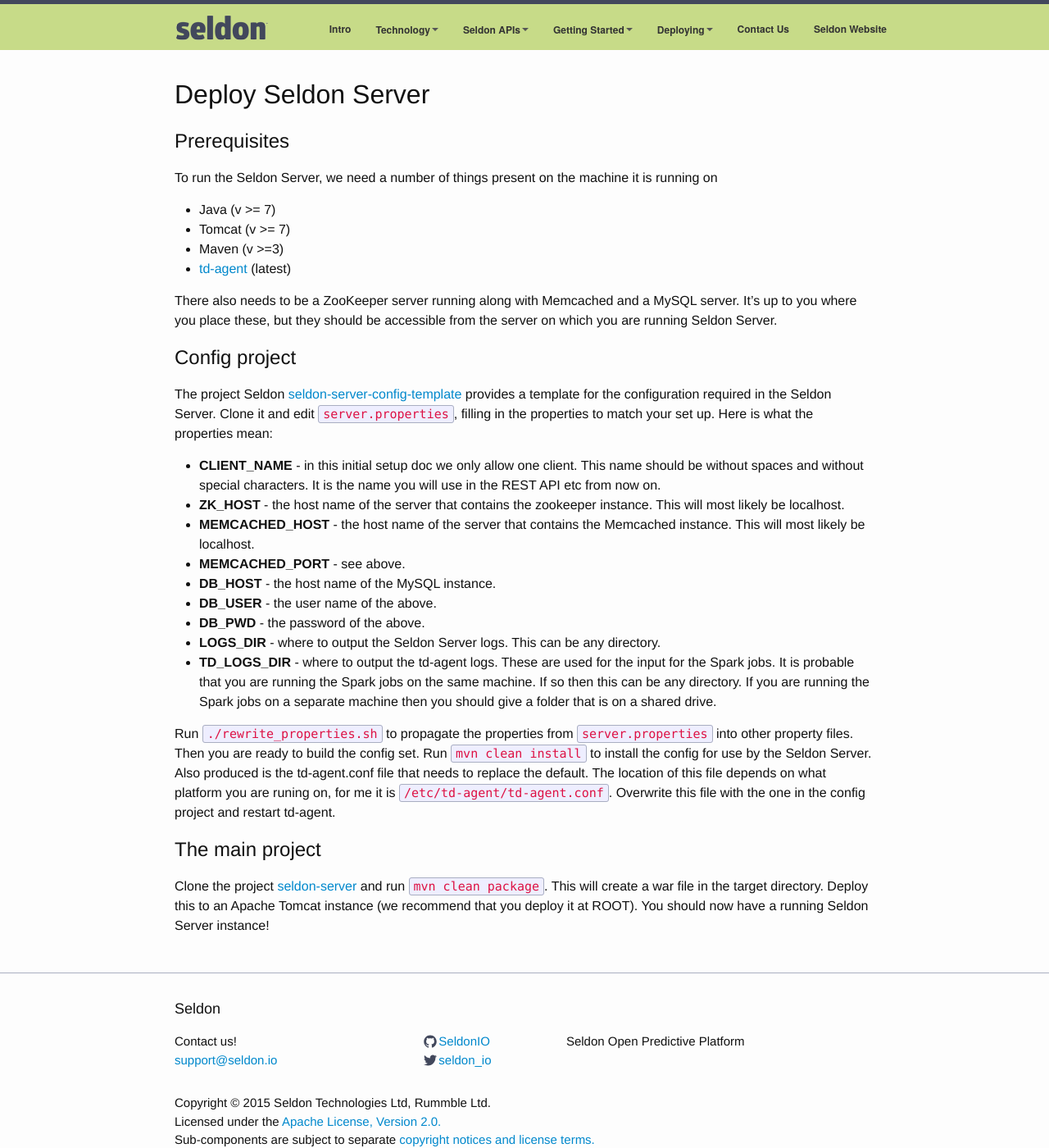
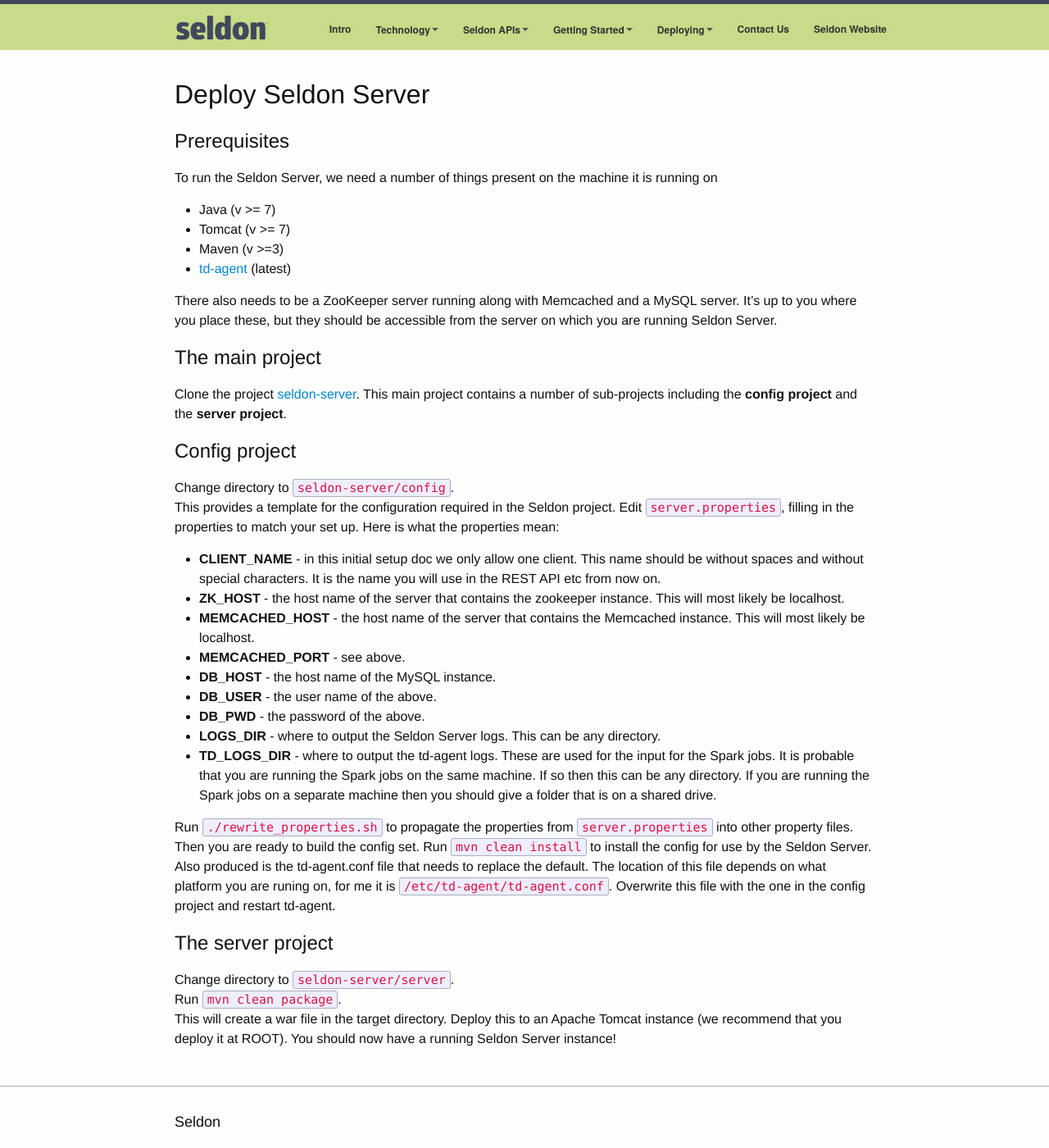
Before and after one commit to SeldonIO/seldonio.github.com, a Jekyll site: the page built from seldon-server-build-and-deploy.md, in a window 1280 px wide and 1400 px high. Shown: the whole window at 82% size. Built offline with Jekyll 4.4.1, drawn with Linux system fonts in a browser that asks for light colours; grey boxes are pictures that could not be loaded.

Commit message:
updated seldon server build to use the one project

```diff
--- a/seldon-server-build-and-deploy.md
+++ b/seldon-server-build-and-deploy.md
@@ -16,9 +16,14 @@ To run the Seldon Server, we need a number of things present on the machine it i
 
 There also needs to be a ZooKeeper server running along with Memcached and a MySQL server. It's up to you where you place these, but they should be accessible from the server on which you are running Seldon Server.
 
-## Config project
+## The main project
 
-The project Seldon [seldon-server-config-template](https://github.com/SeldonIO/seldon-server-config-template) provides a template for the configuration required in the Seldon Server. Clone it and edit `server.properties`, filling in the properties to match your set up. Here is what the properties mean:
+Clone the project [seldon-server](https://github.com/SeldonIO/seldon-server). This main project contains a number of sub-projects including the **config project** and the **server project**.
+
+### Config project
+
+Change directory to `seldon-server/config`.
+This provides a template for the configuration required in the Seldon project. Edit `server.properties`, filling in the properties to match your set up. Here is what the properties mean:
 
 * **CLIENT_NAME** - in this initial setup doc we only allow one client. This name should be without spaces and without special characters. It is the name you will use in the REST API etc from now on.
 * **ZK_HOST** - the host name of the server that contains the zookeeper instance. This will most likely be localhost.
@@ -32,6 +37,8 @@ The project Seldon [seldon-server-config-template](https://github.com/SeldonIO/s
 
 Run `./rewrite_properties.sh` to propagate the properties from `server.properties` into other property files. Then you are ready to build the config set. Run `mvn clean install` to install the config for use by the Seldon Server. Also produced is the td-agent.conf file that needs to replace the default. The location of this file depends on what platform you are runing on, for me it is `/etc/td-agent/td-agent.conf`. Overwrite this file with the one in the config project and restart td-agent.
 
-## The main project
+### The server project
 
-Clone the project [seldon-server](https://github.com/SeldonIO/seldon-server) and run `mvn clean package`. This will create a war file in the target directory. Deploy this to an Apache Tomcat instance (we recommend that you deploy it at ROOT). You should now have a running Seldon Server instance!
+Change directory to `seldon-server/server`.
+Run `mvn clean package`.
+This will create a war file in the target directory. Deploy this to an Apache Tomcat instance (we recommend that you deploy it at ROOT). You should now have a running Seldon Server instance!
```
